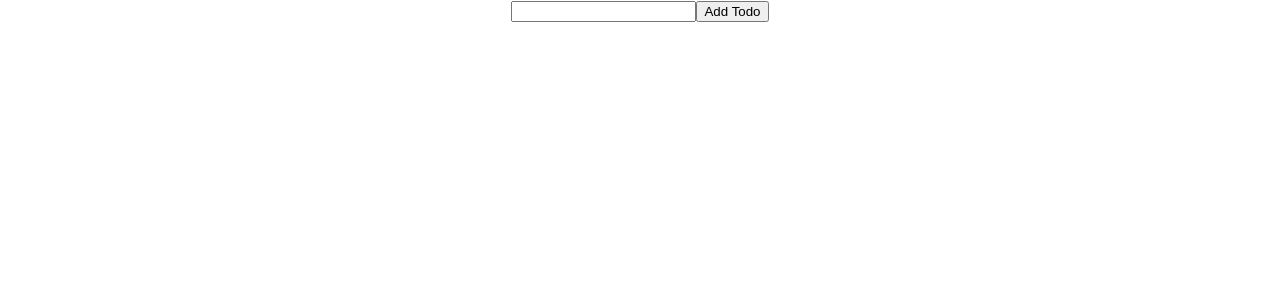
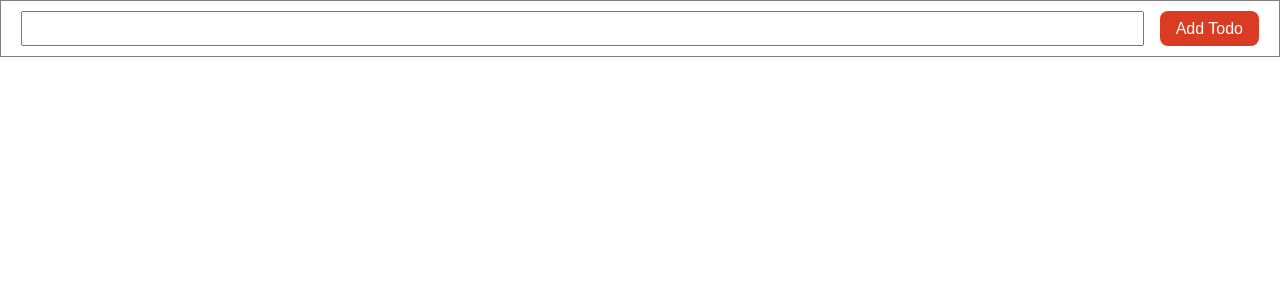
Before and after one commit to danish-faisal/React_ToDo, a React (Create React App) app: page / in a window 1280 px wide. Shown: the top 300 px of the page. Built offline with nearby package versions, Linux system fonts and the light colour scheme; the HTML template or start-up script is replaced by a standard one.

Commit message:
Styling & Reload from localStorage feature added

```diff
--- a/src/App.css
+++ b/src/App.css
@@ -36,3 +36,73 @@
       transform: rotate(360deg);
     }
   }
+
+  h1 {
+    text-align: center;
+  }
+  #todo-list {
+    width: 500px;
+    margin: 60px auto;
+  }
+  form, .todo {
+    border: 1px solid grey;
+    padding: 10px 20px;
+    margin-bottom: 10px;
+  }
+  form {
+    display: flex;
+    justify-content: space-between;
+    margin-bottom: 30px;
+  }
+  form input {
+    padding: 4px 8px;
+    flex-grow: 1;
+    margin-right: 16px;
+  }
+  .todo {
+    display: flex;
+    flex-direction: column;
+  }
+
+  button {
+    font-size: 16px;
+    background-color: rgb(217, 60, 35);
+    color: #fff;
+    border-radius: 8px;
+    border: none;
+    padding: 8px 16px;
+    cursor: pointer;
+  }
+  button:hover {
+    background-color: rgb(173, 47, 28);
+  }
+  button:active {
+    background-color: rgb(130,35,21);
+  }
+  button:focus {
+    outline: 0;
+  }
+  input[type='text'] { font-size: 20px; font-family: monospace; }
+  .todo input[type="checkbox"] {
+    transform: scale(1.8) translateY(1px);
+    margin: 0 16px 0 0;
+    cursor: pointer;
+  }
+  .todo-text input {
+    padding: 4px;
+  }
+  .todo-text {
+    font-size: 24px;
+    line-height: 24px;
+    margin-bottom: 16px;
+    display: flex;
+    align-items: center;
+  }
+  .todo-completed {
+    display: flex;
+    margin: 10px 0;
+  }
+  .todo-actions {
+    display: flex;
+    justify-content: space-between;
+  }
--- a/src/App.js
+++ b/src/App.js
@@ -1,4 +1,4 @@
-import { useState } from "react";
+import { useEffect, useState } from "react";
 import "./App.css";
 
 function App() {
@@ -6,6 +6,20 @@
   const [todo, setTodo] = useState("");
   const [todoEditing, setTodoEditing] = useState(null);
   const [editingText, setEditingText] = useState("");
+
+  useEffect(() => {
+    const todosJSON = localStorage.getItem("todos");
+    const parsedTodos = JSON.parse(todosJSON);
+
+    if (parsedTodos) {
+      setTodos(parsedTodos);
+    }
+  }, []);
+
+  useEffect(() => {
+    const todosJSON = JSON.stringify(todos);
+    localStorage.setItem("todos", todosJSON);
+  }, [todos]);
 
   function handleSubmit(e) {
     e.preventDefault();
```
